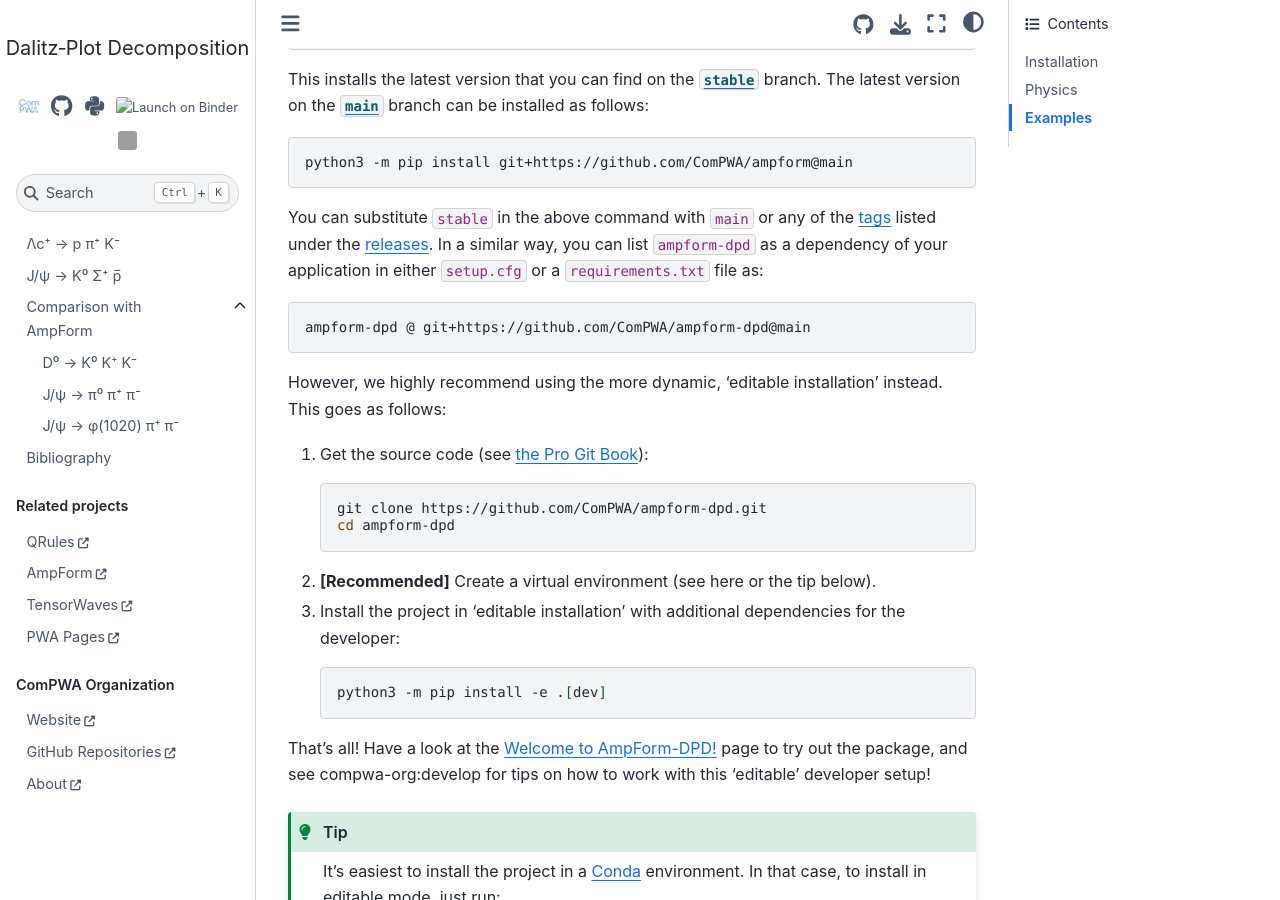
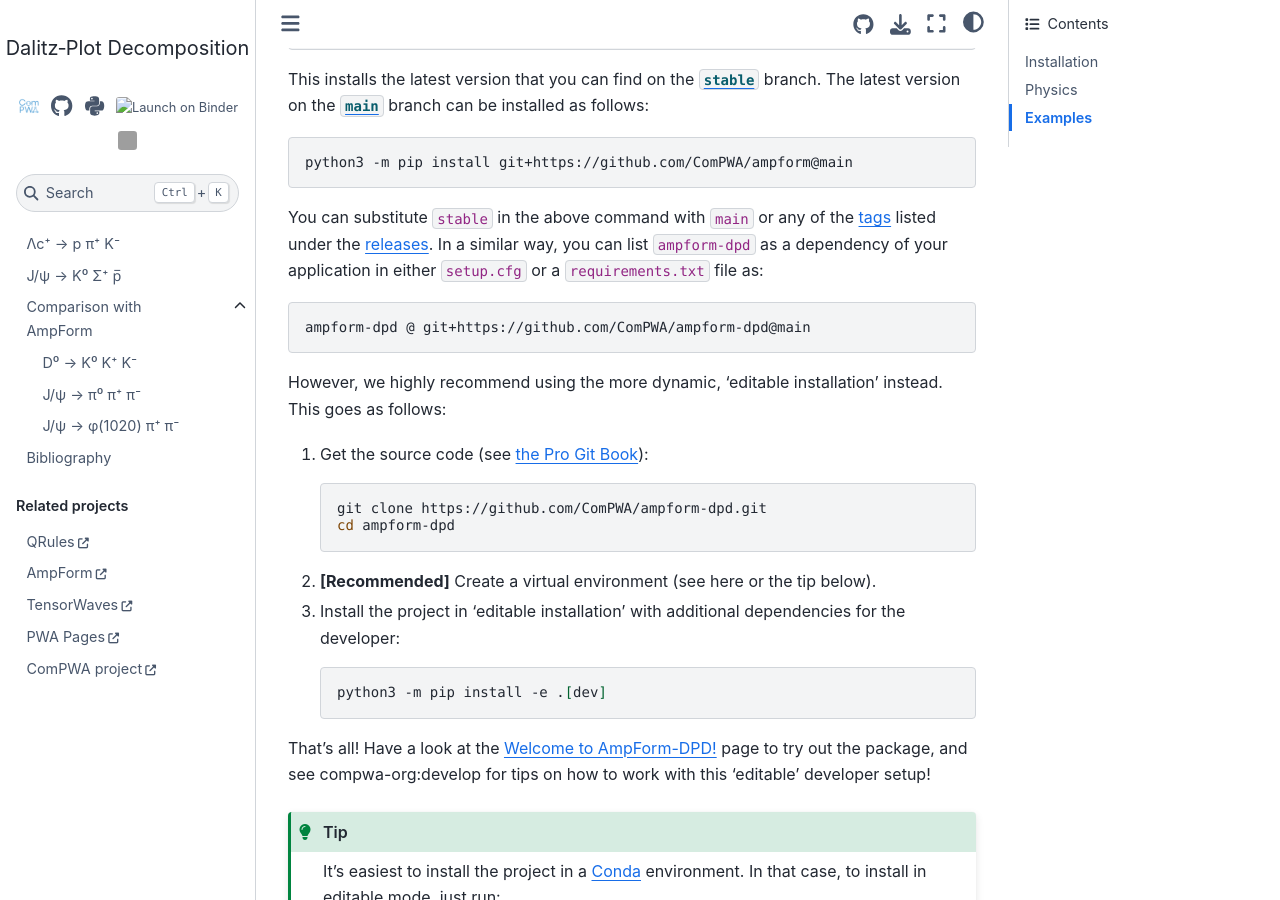
Before and after one commit to ComPWA/ampform-dpd, a Sphinx documentation site: the page built from docs/index.md, in a window 1280 px wide and 900 px high, scrolled down 403 px. Built offline with Sphinx 7.4.7 and the Sphinx Book theme 1.1.4, drawn with Linux system fonts in a browser that asks for light colours; pages that are not in the unit, such as notebooks, are missing from menus; the version number could not be read and is left out; cross-references to code outside the pages are shown as plain code; grey boxes are pictures that could not be loaded.

Commit message:
DOC: merge ComPWA project links

````diff
--- a/docs/index.md
+++ b/docs/index.md
@@ -196,14 +196,5 @@ QRules <https://qrules.readthedocs.io>
 AmpForm <https://ampform.readthedocs.io>
 TensorWaves <https://tensorwaves.readthedocs.io>
 PWA Pages <https://pwa.readthedocs.io>
+ComPWA project <https://compwa-org.readthedocs.io>
 ```
-
-```{toctree}
----
-caption: ComPWA Organization
-hidden:
----
-Website <https://compwa-org.readthedocs.io>
-GitHub Repositories <https://github.com/ComPWA>
-About <https://compwa-org.readthedocs.io/en/stable/about.html>
-```
````
